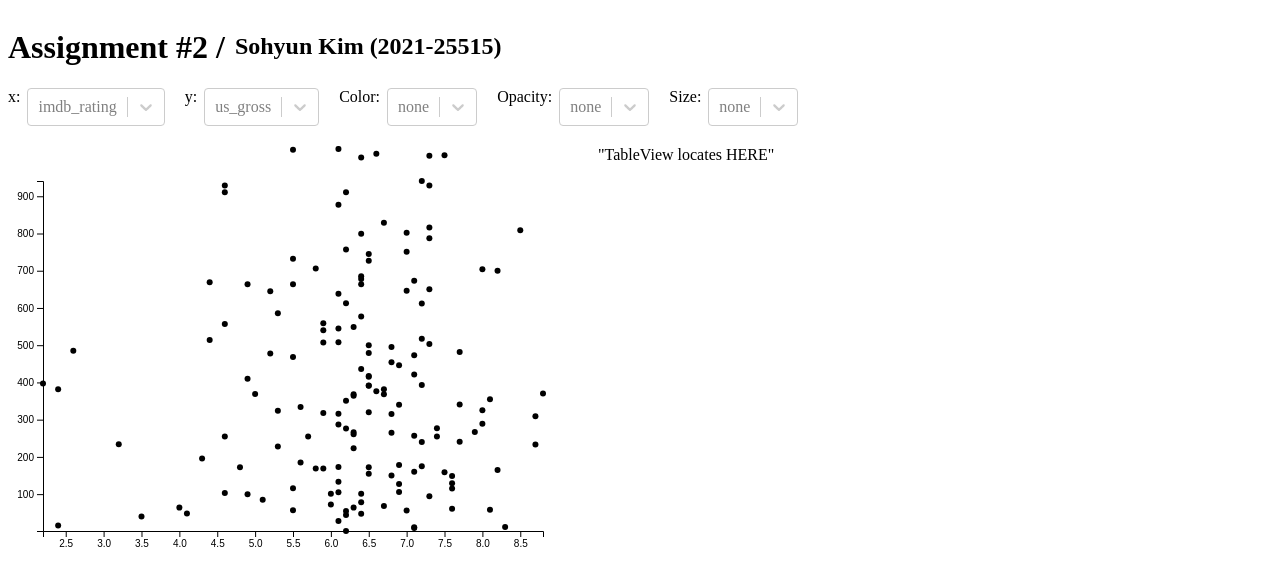
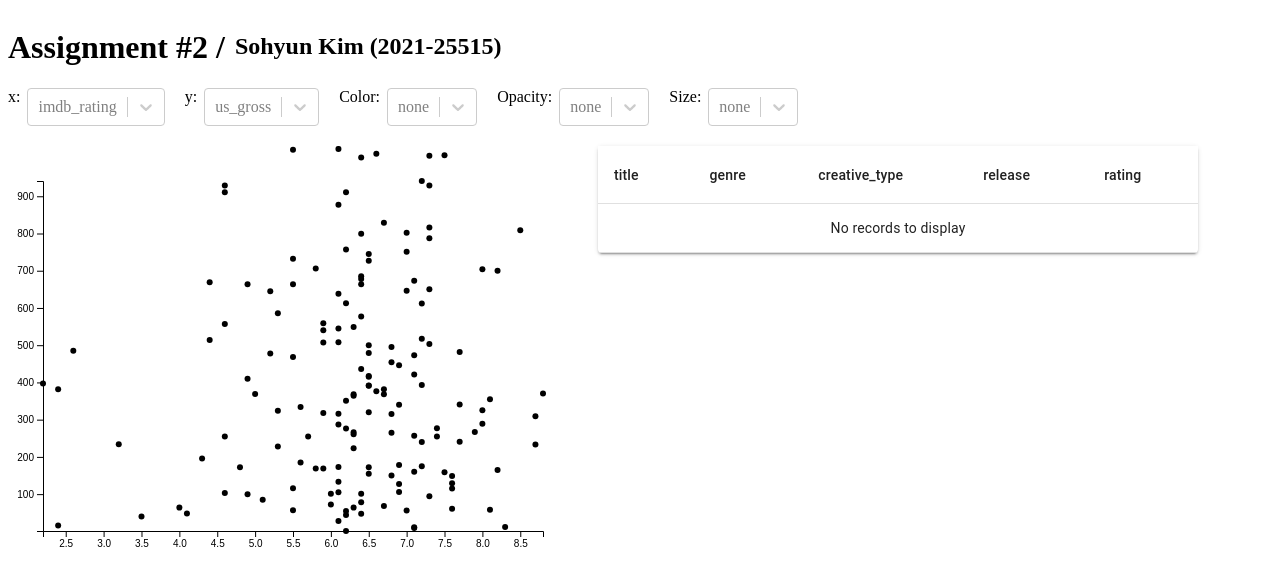
Before and after one commit to chloek409/2021infovis_assignment2, a React (Create React App) app: page / in a window 1280 px wide. Shown: the top 586 px of the page. Built offline with nearby package versions, Linux system fonts and the light colour scheme.

Commit message:
TableView finished

```diff
--- a/src/App.js
+++ b/src/App.js
@@ -1,7 +1,6 @@
 import React from "react";
 import movies from "./data/movie.json";
 import MainPlot from "./components/MainPlot";
-import ControlPanel from "./components/ControlPanel";
 import "./App.css";
 
 
--- a/src/components/ControlPanel.js
+++ b/src/components/ControlPanel.js
@@ -4,18 +4,27 @@ import Select from 'react-select';
 
 const ControlPanel = (props) => {
 
-    const selection = props.selection;
+
+    const sel = props.selection;
+    let selection = [];
+    if (props.defaultVal === "none") {
+        selection = sel;
+    }
+    else selection = sel;
+
     const attribute = props.attribute;
 
-    var options = selection.map(function(selection) {
-        return {value: selection, label: selection}
+    var options = selection.map(function(i, selection) {
+        return {value: selection, label: i}
     })
 
     const [selectedOption, setSelectedOption] = useState(props.defaultVal);
     const changeSelectedOption = (selectedOption) => {
         setSelectedOption(selectedOption);
-        console.log(selectedOption.value);
+        console.log(selectedOption)
     }
+
+
     const menuStyle = {display: "flex", marginRight: 20}
     return (
           <div className = "ControlMenuContainer">
--- a/src/components/MainPlot.js
+++ b/src/components/MainPlot.js
@@ -1,23 +1,24 @@
-import React, { useRef, useEffect} from "react";
+import React, { useState, useRef, useEffect} from "react";
 import * as d3 from "d3";
 
 import ControlPanel from "./ControlPanel";
 import TableView from "./TableView";
 
+
 const MainPlot = (props) => {
+
     const scatterplotSvg = useRef(null);
     const svgWidth = props.width + 2*props.margin;
     const svgHeight = props.height + 2*props.margin;
+
+    const q = props.quantitative;
+
     // TODO
     let movieData = props.data;
-    // movieData.forEach(d=>{ //each d is dictionary
-    //     console.log(d.imdb_rating)
-    // })
+    let selectedData = [];
 
-    var x_val, y_val, color, opacity, size;
-
+    const [movies, setMovies] = useState([]);
     useEffect(() => {
-
         /* Plot movie data graph. */
         let xScale = d3.scaleLinear().domain(
             [d3.min(movieData, d=>d.imdb_rating), d3.max(movieData, d=>d.imdb_rating)])
@@ -46,13 +47,13 @@ const MainPlot = (props) => {
         /* Enable brushing. */
         const brush = d3.brush().extent([
             [d3.min(xScale.range()), d3.min(yScale.range())],
-            [d3.max(xScale.range()), d3.max(yScale.range())]]).on("start brush end", brushed);
+            [d3.max(xScale.range()), d3.max(yScale.range())]]).on("start end", brushed);
 
         const circle = svg.selectAll('circle');
         function brushed({selection}) {
             // circle.style("fill", null);
             d3.selectAll('circle').style("fill", null);
-            let index_list = [];
+            selectedData = [];
             if (selection === null) circle.classed("selected", false);
             else {
                 let [[x0, y0], [x1, y1]] = selection;
@@ -60,17 +61,14 @@ const MainPlot = (props) => {
                     let xCoord = xScale(d.imdb_rating);
                     let yCoord = yScale(d.us_gross);
                     if (x0 <= xCoord && xCoord <= x1    && y0 <= yCoord && yCoord <= y1) {
-                        index_list.push(i);
+                        selectedData.push(d);
                     }
                     return x0 <= xCoord && xCoord <= x1 && y0 <= yCoord && yCoord <= y1;
                 })
             }
-            index_list.forEach(d => d3.selectAll(".selected" + d).style("fill", "red"));
+            setMovies(selectedData);
+            // selectedData.forEach(d => d3.selectAll(".selected" + d).style("fill", "red"));
         }
-
-        //Q2: 리턴값 확인을 어떻게 함?
-        //얘네들로 linked된 data를 어떻게 matching?
-        //bar plot을 위한 d3 array 적용은 어떻게?
 
         svg.append('g').attr('transform', `translate(${props.margin}, ${props.margin})`)
         .call(brush);
@@ -80,15 +78,15 @@ const MainPlot = (props) => {
 	return (
     <div>
         <div className="ControlPanelContainer" style={{display: "flex"}}>
-            <ControlPanel selection={props.quantitative} attribute="x: " defaultVal="imdb_rating" />
-            <ControlPanel selection={props.quantitative} attribute="y: " defaultVal={"us_gross"}/>
-            <ControlPanel selection={props.nominal} attribute="Color: " defaultVal={"none"} />
-            <ControlPanel selection={props.quantitative} attribute="Opacity: " defaultVal={"none"}/>
-            <ControlPanel selection={props.quantitative} attribute="Size: " defaultVal={"none"}/>
+            <ControlPanel selection={q} attribute="x: " defaultVal="imdb_rating"/>
+            <ControlPanel selection={q} attribute="y: " defaultVal={"us_gross"}/>
+            <ControlPanel selection={props.nominal} attribute="Color: " defaultVal="none"/>
+            <ControlPanel selection={q} attribute="Opacity: " defaultVal="none"/>
+            <ControlPanel selection={props.quantitative} attribute="Size: " defaultVal={"none"} />
         </div>
         <div style={{marginTop: 20, display: "flex"}}>
             <svg style={{marginRight: 20}} ref={scatterplotSvg} width={svgWidth} height={svgHeight}/>
-            <TableView />
+            <TableView selectedMovies={movies}/>
 		</div>
     </div>
 	)
--- a/src/components/TableView.js
+++ b/src/components/TableView.js
@@ -4,16 +4,25 @@ import * as d3 from "d3";
 
 const TableView = (props) => {
 
-    const tableStyle = {
-        width:"400px",
-        height:"350px"
-    }
+    const tableviewCol = [
+        { title: "title", field: "title"},
+        { title: "genre", field: "genre"},
+        { title: "creative_type", field: "creative_type"},
+        { title: "release", field: "release"},
+        { title: "rating", field: "rating"}
+    ]
 
     return (
-        <div className = "TableViewContainer" style={tableStyle}>
-          <div>
-              "TableView locates HERE"
-          </div>
+        <div className = "TableViewContainer" style={{ width:"600px", height:"400px"}}>
+            <MaterialTable
+            columns={tableviewCol}
+            data={props.selectedMovies}
+            options={{
+                toolbar:false,
+                paging: false,
+                maxBodyHeight: 350,
+                rowStyle: {fontSize: 12.5}
+            }} />
         </div>
     )
 };
```
